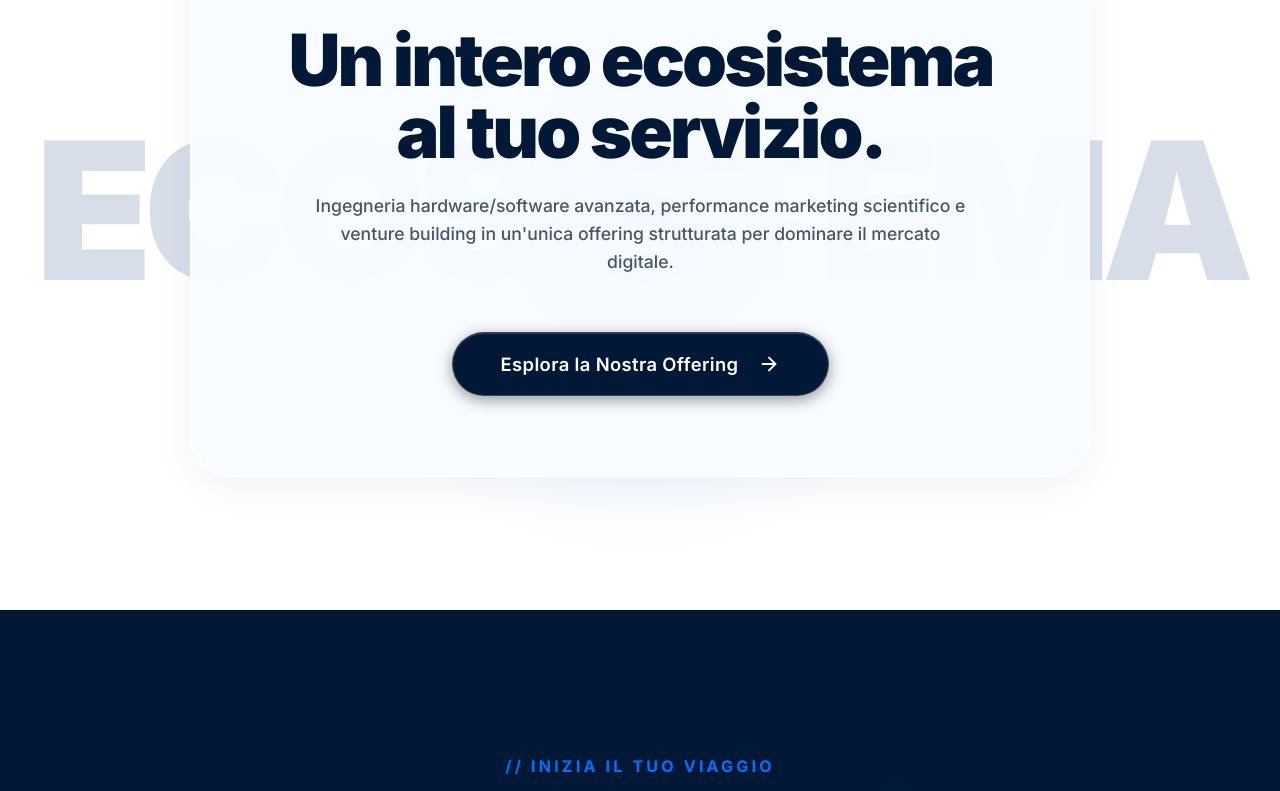
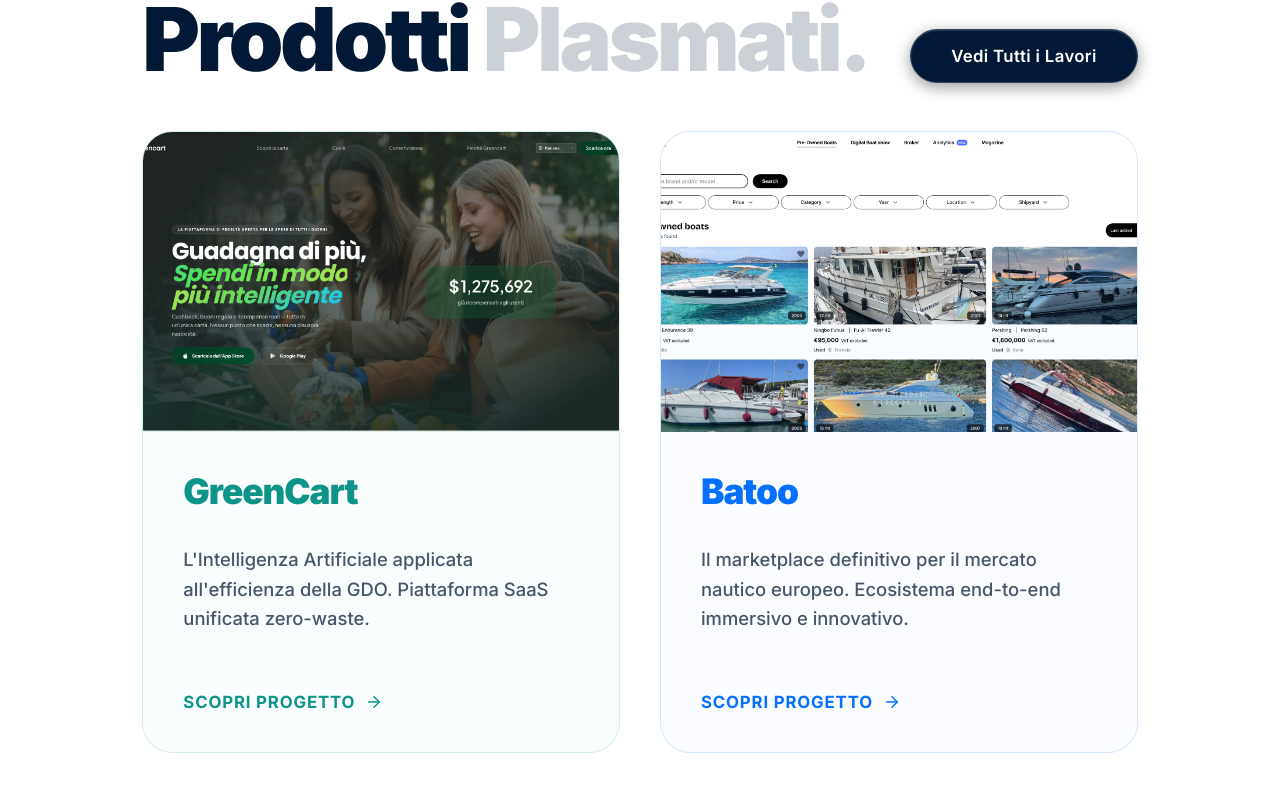
Before and after one commit to giorgior96/linfa_landing, a React (Vite) app: page / in a window 1280 px wide. Shown: the part 4237-5028 px from the top of the page. Built offline with nearby package versions, Linux system fonts and the light colour scheme.

Commit message:
feat: add Portfolio Highlights section to Home page featuring top 3 projects dynamically color-coded

```diff
--- a/src/App.jsx
+++ b/src/App.jsx
@@ -537,6 +537,84 @@ const ServicesThreeBoxes = () => {
   );
 };
 
+const featuredProjects = [
+  {
+    title: "GreenCart",
+    desc: "L'Intelligenza Artificiale applicata all'efficienza della GDO. Piattaforma SaaS unificata zero-waste.",
+    image: "/portfolio/greencart_desktop.webp",
+    brandColor: "13, 148, 136", // #0d9488 RGB
+  },
+  {
+    title: "Batoo",
+    desc: "Il marketplace definitivo per il mercato nautico europeo. Ecosistema end-to-end immersivo e innovativo.",
+    image: "/portfolio/batoo.webp",
+    brandColor: "3, 112, 255", // #0370FF RGB
+  },
+  {
+    title: "Circlo",
+    desc: "Il futuro del vuoto a rendere. Wallet digitale su logiche blockchain per il recupero plastiche.",
+    image: "/portfolio/circlo_desktop.webp",
+    brandColor: "234, 179, 8", // #eab308 RGB
+  }
+];
+
+const PortfolioHomeTeaser = () => {
+  const isMobile = useIsMobile();
+  return (
+    <section className="section theme-light" style={{ padding: isMobile ? '5rem 0' : '8rem 5%', backgroundColor: '#ffffff', position: 'relative' }}>
+      <div style={{ maxWidth: '1400px', margin: '0 auto', display: 'flex', flexDirection: 'column', padding: '0 5%' }}>
+        <motion.div initial={{ opacity: 0, y: 20 }} whileInView={{ opacity: 1, y: 0 }} viewport={{ once: true }}>
+          <p className="text-accent" style={{ fontWeight: 700, marginBottom: '1rem', fontSize: '1rem', letterSpacing: '0.15em', textTransform: 'uppercase' }}>// PORTFOLIO HIGHLIGHTS</p>
+          <div style={{ display: 'flex', flexDirection: isMobile ? 'column' : 'row', justifyContent: 'space-between', alignItems: isMobile ? 'flex-start' : 'flex-end', marginBottom: '3rem', flexWrap: 'wrap', gap: '2rem' }}>
+            <h2 style={{ fontSize: 'clamp(2.5rem, 8vw, 5.5rem)', fontWeight: 900, letterSpacing: '-0.04em', lineHeight: 1, color: '#011936', margin: 0 }}>Prodotti <span style={{ color: 'rgba(1, 25, 54, 0.2)' }}>Plasmati.</span></h2>
+            <Link to="/portfolio" className="btn" style={{ padding: '1rem 2.5rem' }}>Vedi Tutti i Lavori</Link>
+          </div>
+        </motion.div>
+
+        <div style={{ display: 'grid', gridTemplateColumns: 'repeat(auto-fit, minmax(min(100%, 350px), 1fr))', gap: '2.5rem' }}>
+          {featuredProjects.map((proj, idx) => (
+             <motion.div
+               key={idx}
+               initial={{ opacity: 0, y: 30 }}
+               whileInView={{ opacity: 1, y: 0 }}
+               transition={{ delay: idx * 0.15 }}
+               viewport={{ once: true }}
+               style={{
+                 position: 'relative',
+                 overflow: 'hidden',
+                 borderRadius: '30px',
+                 backgroundColor: `rgba(${proj.brandColor}, 0.02)`,
+                 border: `1px solid rgba(${proj.brandColor}, 0.15)`,
+                 display: 'flex',
+                 flexDirection: 'column',
+                 height: '100%',
+                 transition: 'all 0.4s'
+               }}
+               whileHover={{ y: -10, boxShadow: `0 20px 40px rgba(${proj.brandColor}, 0.1)`, border: `1px solid rgba(${proj.brandColor}, 0.4)` }}
+             >
+               <div style={{ height: '300px', width: '100%', position: 'relative', overflow: 'hidden' }}>
+                 <div style={{ position: 'absolute', top: 0, left: 0, width: '100%', height: '100%', background: `linear-gradient(to bottom, transparent 40%, rgba(${proj.brandColor}, 0.05))` }} />
+                 <img src={proj.image} alt={proj.title} style={{ width: '100%', height: '100%', objectFit: 'cover' }} />
+               </div>
+
+               <div style={{ padding: isMobile ? '2rem' : '2.5rem', flex: 1, display: 'flex', flexDirection: 'column' }}>
+                 <h3 style={{ fontSize: '2.2rem', fontWeight: 900, letterSpacing: '-0.03em', color: `rgb(${proj.brandColor})`, marginBottom: '1rem' }}>{proj.title}</h3>
+                 <p style={{ color: '#475569', fontSize: '1.15rem', lineHeight: 1.6, fontWeight: 500 }}>{proj.desc}</p>
+
+                 <div style={{ marginTop: 'auto', paddingTop: '2.5rem' }}>
+                   <Link to="/portfolio" style={{ color: `rgb(${proj.brandColor})`, fontWeight: 700, display: 'flex', alignItems: 'center', textDecoration: 'none', fontSize: '1.05rem', textTransform: 'uppercase', letterSpacing: '0.05em' }}>
+                     Scopri Progetto <ArrowRight size={18} style={{ marginLeft: '10px' }} />
+                   </Link>
+                 </div>
+               </div>
+             </motion.div>
+          ))}
+        </div>
+      </div>
+    </section>
+  );
+};
+
 export const FooterCTA = () => {
   return (
     <div style={{ padding: '8rem 5%', display: 'flex', flexDirection: 'column', alignItems: 'center', justifyContent: 'center', minHeight: '100vh', position: 'relative', overflow: 'hidden' }}>
@@ -694,6 +772,9 @@ const Home = () => {
         </div>
       </section>
 
+      {/* PORTFOLIO HIGHLIGHTS */}
+      <PortfolioHomeTeaser />
+
       {/* 5. OFFERING TEASER */}
       <section className="section theme-light" style={{ width: '100vw', height: isMobile ? 'auto' : '100vh', minHeight: '100vh', flexShrink: 0, position: 'relative', overflow: 'hidden', display: 'flex', alignItems: 'center', justifyContent: 'center', padding: isMobile ? '5rem 0' : 0, backgroundColor: '#ffffff' }}>
 
```
